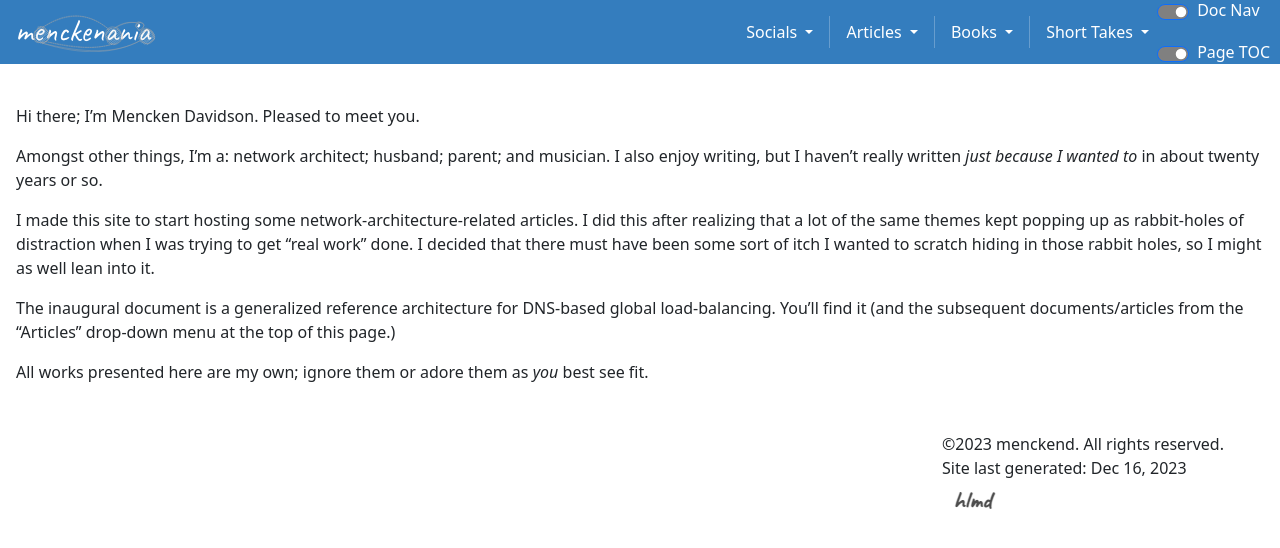
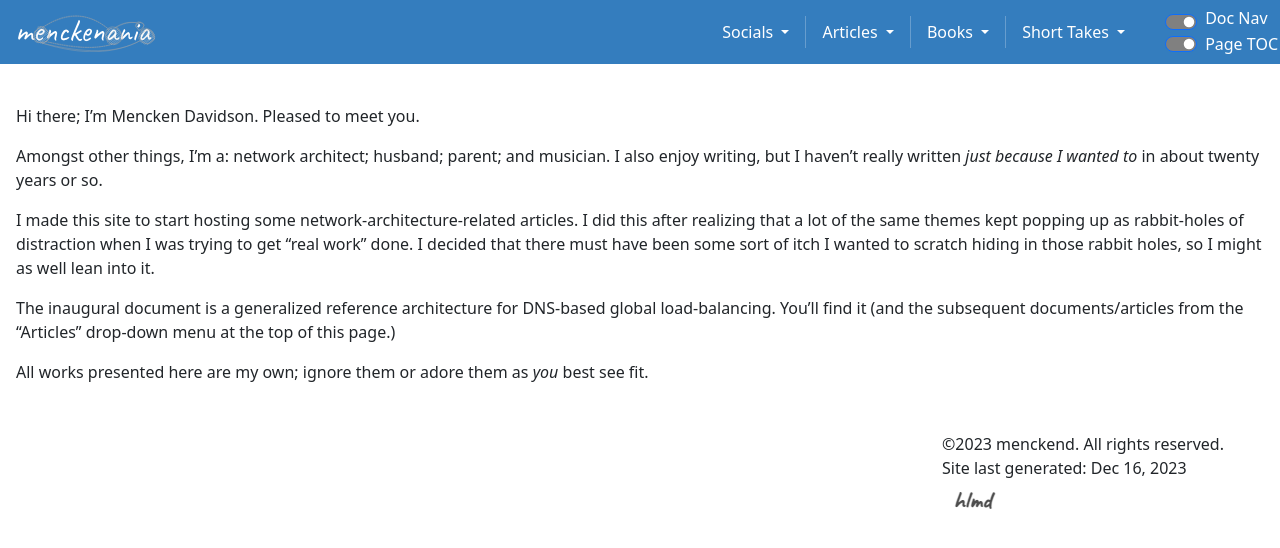
Before and after one commit to menckend/alpha, a Jekyll site: the page built from index.md, in a window 1280 px wide. Shown: the top 548 px of the page. Built offline with Jekyll 4.4.1, drawn with Linux system fonts in a browser that asks for light colours.

Commit message:
Update newtemplate-header.html

```diff
--- a/_includes/newtemplate-header.html
+++ b/_includes/newtemplate-header.html
@@ -105,23 +105,27 @@
         </ul>
       </div>
     </div>
-    <div class="col-auto">
+
+
+    <div class="col-auto" style="padding-left:32px; padding-right;16px;">
       <div class="row-auto">
         <div class="col">
-               <div class="form-check form-switch d-flex align-self-center menck-topnav-text-color">
-                  <input class="form-check-input menck-tn-toggle-control menck-topnav-text-color d-flex align-self-center" type="checkbox" id="MenckSidebarToggle" data-bs-target="#MenckSidebar" data-target="#MenckSidebar" data-bs-toggle="collapse" style="background-color:grey;">
-                  <label class="form-check-label menck-tn-toggle-label menck-topnav-text-color d-flex align-self-center" for="MenckSidebarToggle" style="padding:8px;"> Doc Nav </label>
+               <div class="form-check form-switch d-flex menck-topnav-text-color">
+                  <input class="form-check-input menck-tn-toggle-control menck-topnav-text-color d-flex align-self-end" type="checkbox" id="MenckSidebarToggle" data-bs-target="#MenckSidebar" data-target="#MenckSidebar" data-bs-toggle="collapse" style="background-color:grey;">
+                  <label class="form-check-label menck-tn-toggle-label menck-topnav-text-color d-flex align-self-center" for="MenckSidebarToggle" style="padding-left:8px;"> Doc Nav </label>
           </div>
         </div>
         <div class="w-100"></div>
         <div class="col">
-          <div class="form-check form-switch d-flex align-self-center menck-topnav-text-color ">
-            <input class="form-check-input menck-tn-toggle-control menck-topnav-text-color d-flex align-self-center" type="checkbox" id="MenckRightbarToggle" data-bs-target="#MenckRightbar" data-target="#MenckRightbar" data-bs-toggle="collapse" style="background-color:grey;">
-            <label class="form-check-label menck-tn-toggle-label menck-topnav-text-color d-flex align-self-center" for="MenckRightbarToggle" style="padding:8px;"> Page TOC </label>
+          <div class="form-check form-switch d-flex menck-topnav-text-color ">
+            <input class="form-check-input menck-tn-toggle-control menck-topnav-text-color d-flex align-self-start" type="checkbox" id="MenckRightbarToggle" data-bs-target="#MenckRightbar" data-target="#MenckRightbar" data-bs-toggle="collapse" style="background-color:grey;">
+            <label class="form-check-label menck-tn-toggle-label menck-topnav-text-color d-flex align-self-center" for="MenckRightbarToggle" style="padding-left:8px;"> Page TOC </label>
           </div>
         </div>
       </div>
     </div>
+
+
     <a class="btn btn-menck-tn d-lg-none " data-bs-toggle="offcanvas" href="#menckNavbar" role="button" aria-controls="offcanvasResponsive" type="button" style="border-style:none;"><i class="bi bi-larg bi-list"></i></a>
   </nav>
   </div>
```
